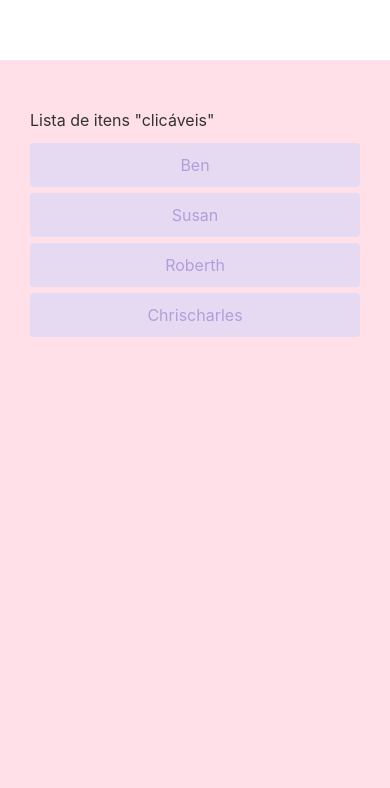
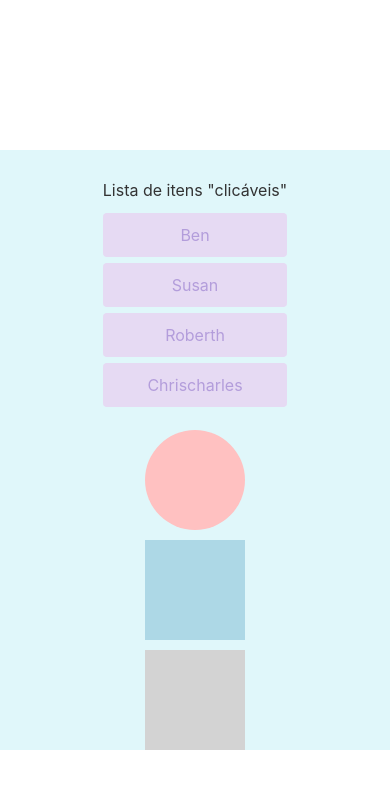
Before and after one commit to laritimoteo/CARDMOB, a React Native app in the folder Etapa2/app-react-exemplos/: screen / in a window 390 px wide. Shown: the top 788 px of the page. Built offline with nearby package versions, Linux system fonts and the light colour scheme.

Commit message:
View basic examples

```diff
--- a/Etapa2/app-react-exemplos/App.js
+++ b/Etapa2/app-react-exemplos/App.js
@@ -8,7 +8,10 @@
 
   return (
     <View style={styles.container}>
-      <List />
+     <List />
+        <View style={styles.redbox}></View>
+        <View style={styles.bluebox}></View>
+        <View style={styles.blackbox}></View>
     </View>
   );
 }
@@ -16,55 +19,27 @@
 
 const styles = StyleSheet.create({
   container: {
-    flex: 1,
-    padding: 20,
-    marginTop: 60,
-    backgroundColor: '#ffe0e9',
-
+    flexDirection: 'column',
+    justifyContent: 'space-between',
+    alignItems: 'center',
+    backgroundColor: '#E0F7FA',
+    height: 600,
+    marginTop: 150,
   },
-  text: {
-    fontSize: 24,
+  redbox: {
+    width: 100,
+    height: 100,
+    backgroundColor: '#FFC1C1',
+    borderRadius: 50,
   },
-  buttonContainer: {
-    flexDirection: 'row'
+  bluebox: {
+    width: 100,
+    height: 100,
+    backgroundColor: '#ADD8E6',
   },
-  input: {
-    height: 40,
-    borderColor: 'gray',
-    backgroundColor: 'pink',
-    borderWidth: 1,
-    marginBottom: 10,
-    paddingHorizontal: 10,
+  blackbox: {
+    width: 100,
+    height: 100,
+    backgroundColor: '#D3D3D3',
   },
-  list: {
-    marginTop: 20,
-  },
-  item: {
-    flexDirection: 'row',
-    alignItems: 'center',
-    justifyContent: 'space-between',
-    marginBottom: 10,
-    padding: 10,
-    backgroundColor: '#f0f0f0',
-    borderRadius: 5,
-  },
-  itemText: {
-    flex: 1,
-    marginRight: 10,
-
-  },
-  buttons: {
-    flexDirection: 'row',
-
-
-  },
-  editInput: {
-    flex: 1,
-    marginRight: 10,
-    borderColor: 'gray',
-    borderWidth: 1,
-    paddingHorizontal: 10,
-  }
-
-
 });
```
